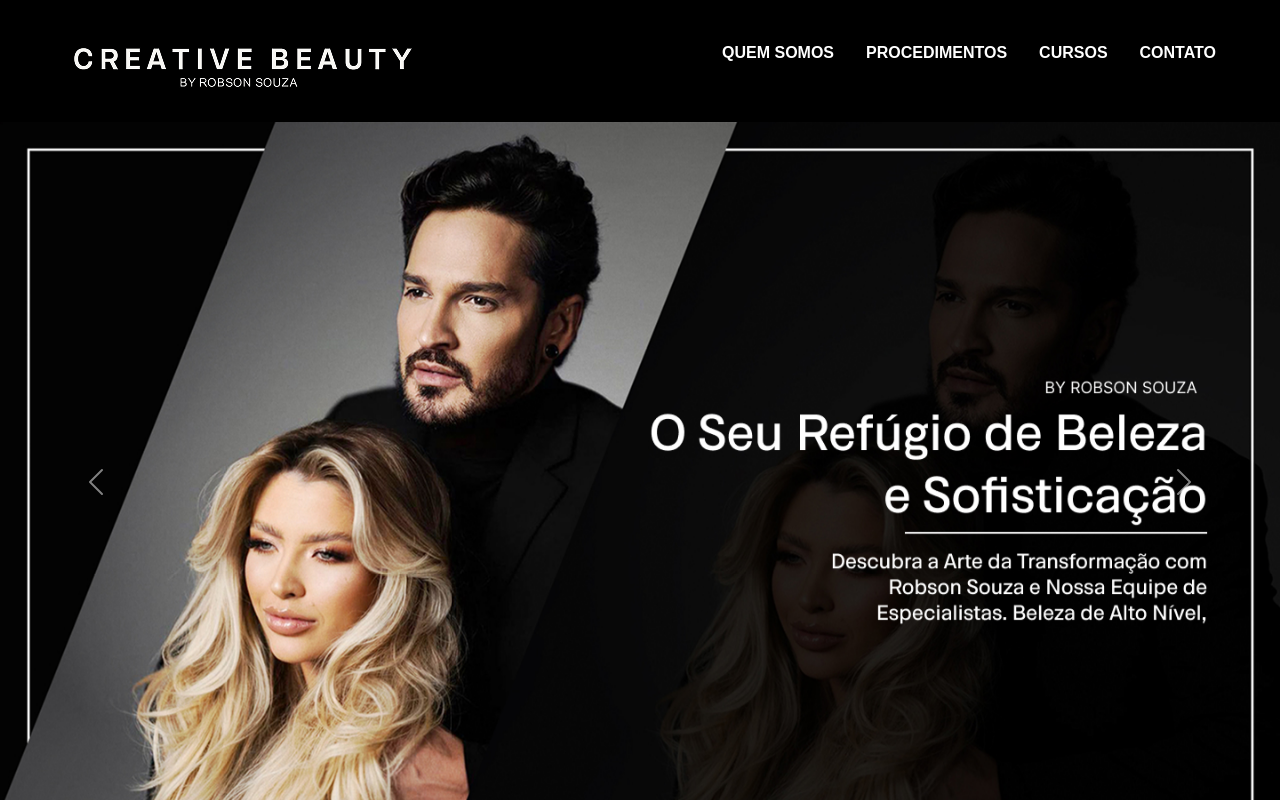
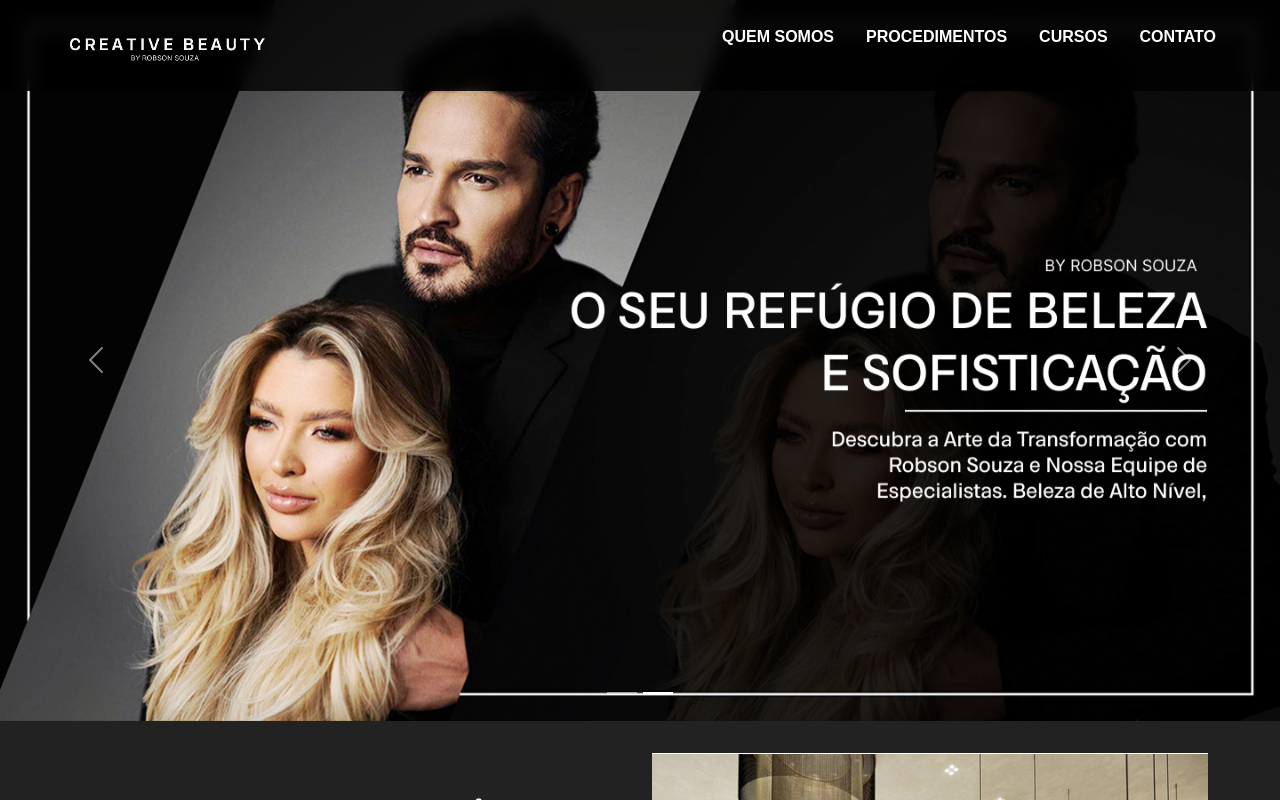
Before and after one commit to agenciane/creative-beauty, a Next.js app: page / in a window 1280 px wide. Shown: the top 800 px of the page. Built offline with nearby package versions, Linux system fonts and the light colour scheme; a web font is replaced by a local one.

Commit message:
feat: update banner

```diff
--- a/src/app/components/Carrousel/index.tsx
+++ b/src/app/components/Carrousel/index.tsx
@@ -7,24 +7,10 @@ const Carrousel: React.FC = () => {
   return (
     <Carousel>
       <Carousel.Item>
-        <Image
-          src={'/banner-main.jpg'}
-          width={1440}
-          height={811}
-          alt="banner principal"
-          aria-hidden
-          className="w-full"
-        />
+        <Image src={'/newbanner.jpg'} width={1440} height={811} alt="banner principal" aria-hidden className="w-full" />
       </Carousel.Item>
       <Carousel.Item>
-        <Image
-          src={'/banner-main.jpg'}
-          width={1440}
-          height={811}
-          alt="banner principal"
-          aria-hidden
-          className="w-full"
-        />
+        <Image src={'/newbanner.jpg'} width={1440} height={811} alt="banner principal" aria-hidden className="w-full" />
       </Carousel.Item>
     </Carousel>
   );
--- a/src/app/components/Menu/index.tsx
+++ b/src/app/components/Menu/index.tsx
@@ -4,11 +4,15 @@ import Image from 'next/image';
 
 const Menu: React.FC = () => {
   return (
-    <div className="flex justify-center items-center">
-      <div className="flex justify-between items-center p-4 max-w-[1200px] w-full">
-        <div>
-          <Image src={'/logo-creative-beauty.png'} width={360} height={74} alt="logo creative beauty" />
-        </div>
+    <div className="flex justify-center items-center md:fixed top-0 z-10 w-full bg-black/80 backdrop-blur-sm">
+      <div className="flex justify-center md:justify-between items-center p-4 max-w-[1200px] w-full">
+        <Image
+          src={'/logo-creative-beauty.png'}
+          width={360}
+          height={74}
+          alt="logo creative beauty"
+          className="max-w-[150px] md:max-w-52"
+        />
         <nav>
           <ul className="flex flex-row gap-8 hidden md:flex">
             <li>
```
Also changed, not shown: public/newbanner.jpg (added).
